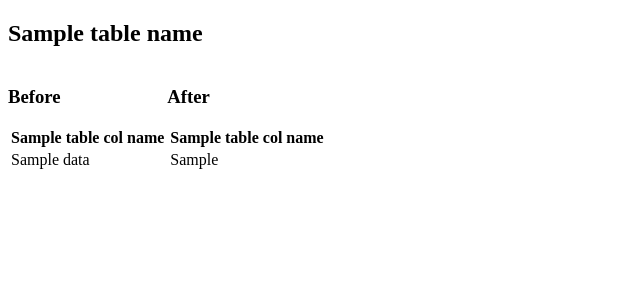
After one commit to RahulVC02/Alumni-Database-Webapp, a Flask app: template templates/tables_before_after.html in a window 1280 px wide. The commit adds this page. Shown: the top 300 px of the page, without its empty margins (0-640 px from the left). Run offline with Flask 2, Linux system fonts and the light colour scheme; the template is opened without the code that fills it: most values are stand-ins (such as "Sample title", 1, 10 or a date in 2020); some libraries are stand-ins or nearby versions.

Commit message:
INSERT done, added results page

```diff
--- a/styles/style.css
+++ b/styles/style.css
@@ -2,3 +2,8 @@
     display: flex;
     margin-left: 20px;
 }
+
+.container{
+    display: flex;
+    flex-direction: row;
+}
--- /dev/null
+++ b/templates/tables_before_after.html
@@ -0,0 +1,67 @@
+<!DOCTYPE html>
+<html lang="en">
+<head>
+    <meta charset="UTF-8">
+    <meta http-equiv="X-UA-Compatible" content="IE=edge">
+    <meta name="viewport" content="width=device-width, initial-scale=1.0">
+    <link rel="stylesheet" href="../styles/style.css">
+    <title>Alumni Database</title>
+</head>
+<body>
+    <h2>{{table_name}}</h2>
+
+    <div class="container">
+
+        <div>
+        <h3>Before</h3>
+        <table>
+            <thead>
+                <tr>
+                    {%for col_name in table_col_names%}
+                    <th>{{col_name}}</th>
+                    {% endfor %}
+                </tr>
+            </thead>
+
+
+            {% for row in table_before %}
+            <tr>
+
+                {% for data in row%}
+                <td>{{data}}</td>
+                {% endfor %}
+            </tr>
+            {% endfor %}
+
+        </table>
+        </div>
+
+
+        <div>
+        <h3>After</h3>
+        <table>
+            <thead>
+                <tr>
+                    {%for col_name in table_col_names%}
+                    <th>{{col_name}}</th>
+                    {% endfor %}
+                </tr>
+            </thead>
+
+
+            {% for j in table_after %}
+            <tr>
+
+                {% for data in j%}
+                <td>{{data}}</td>
+                {% endfor %}
+            </tr>
+            {% endfor %}
+
+        </table>
+        </div>
+
+    </div>
+
+</body>
+</html>
--- a/web_app.py
+++ b/web_app.py
@@ -90,7 +90,8 @@ def tables_post():
 
         cur.close()
 
-        return render_template('display_entries.html', userDetails=table_data, table_name=table_name_string, table_col_names=TABLE_COLUMN_NAMES, EntriesOrSchema="Entries")
+        return render_template('display_entries.html', userDetails=table_data, table_name=table_name_string, table_col_names=TABLE_COLUMN_NAMES, EntriesOrSchema="Entries",
+                               display_edit_buttons="YES",display_edit_fields="NO")
 
     else:
 
@@ -101,7 +102,115 @@ def tables_post():
         TABLE_COLUMN_NAMES = ["Field","Type","Null","Key","Default","Extra"]
         cur.close()
 
-        return render_template('display_entries.html', userDetails=table_data, table_col_names=TABLE_COLUMN_NAMES, table_name=table_name_string, EntriesOrSchema="Schema")
+        return render_template('display_entries.html', userDetails=table_data, table_col_names=TABLE_COLUMN_NAMES, table_name=table_name_string, EntriesOrSchema="Schema",
+                               display_edit_buttons="NO",display_edit_fields="NO")
+
+
+
+
+@app.route('/tables/edit', methods =['POST'])
+
+def tables_edit():
+    x = request.form
+    pressed=None
+    table_name=None
+
+
+    ##which button was pressed
+    if(x.get('insert')==None):
+        if(x.get('update')==None):
+            if(x.get('delete')==None):
+                pressed='rename'
+            else:
+                pressed='delete'
+        else:
+            pressed='update'
+    else:
+        pressed='insert'
+
+
+    #finding column names
+    table_name = x[pressed]
+    cursor = mysql.connection.cursor(MySQLdb.cursors.DictCursor)
+    cursor.execute("SELECT COLUMN_NAME FROM INFORMATION_SCHEMA.COLUMNS WHERE TABLE_SCHEMA=%s and TABLE_NAME=%s", ("alumni", table_name,))
+    table_column_names_tuples = cursor.fetchall()
+    TABLE_COLUMN_NAMES =[]
+
+    for dict in table_column_names_tuples:
+        y = dict['COLUMN_NAME']
+        TABLE_COLUMN_NAMES.append(y)
+
+
+    #finding table
+    cur = mysql.connection.cursor()
+    cur.execute(f"SELECT * FROM {table_name}")
+    mysql.connection.commit()
+    table_data = cur.fetchall()
+
+
+    if(pressed=='insert'):
+        return render_template('display_entries.html', userDetails=table_data, table_col_names=TABLE_COLUMN_NAMES, table_name=table_name, EntriesOrSchema="Insert",
+                               display_edit_buttons="NO",display_edit_fields="YES", op='insert')
+
+
+
+
+
+
+
+@app.route('/tables/edit/insert', methods =['POST'])
+
+def edit_insert():
+    x = request.form
+    print(x)
+    table_name = x['table_name']
+
+
+    ##Table Before Insertion
+    cur = mysql.connection.cursor()
+    cur.execute(f"SELECT * FROM {table_name}")
+    mysql.connection.commit()
+    table_data_before = cur.fetchall()
+
+
+
+    #getting column names
+    cursor = mysql.connection.cursor(MySQLdb.cursors.DictCursor)
+    cursor.execute("SELECT COLUMN_NAME FROM INFORMATION_SCHEMA.COLUMNS WHERE TABLE_SCHEMA=%s and TABLE_NAME=%s", ("alumni", table_name,))
+    table_column_names_tuples = cursor.fetchall()
+    TABLE_COLUMN_NAMES =[]
+
+    for dict in table_column_names_tuples:
+        y = dict['COLUMN_NAME']
+        TABLE_COLUMN_NAMES.append(y)
+
+    #filling new values
+    NEW_VALUES =[]
+    for col in TABLE_COLUMN_NAMES:
+        NEW_VALUES.append(x[col])
+
+
+    #making the query
+    query = "INSERT INTO "+ table_name+"(" + ", ".join(TABLE_COLUMN_NAMES) + ") VALUES (" + ", ".join(["%s" for _ in range(len(TABLE_COLUMN_NAMES))]) + ")"
+
+    #executing query
+    cur = mysql.connection.cursor()
+    cur.execute(query,NEW_VALUES)
+    mysql.connection.commit()
+
+
+    #table after query execution
+    cur = mysql.connection.cursor()
+    cur.execute(f"SELECT * FROM {table_name}")
+    mysql.connection.commit()
+    table_data_after = cur.fetchall()
+
+
+    return render_template('tables_before_after.html', table_before=table_data_before, table_after=table_data_after,table_name=table_name,
+                           table_col_names=TABLE_COLUMN_NAMES)
+
+
+
 
 
 if __name__ == '__main__':
```
Also changed, not shown: templates/display_entries.html (+44 -0 lines).
